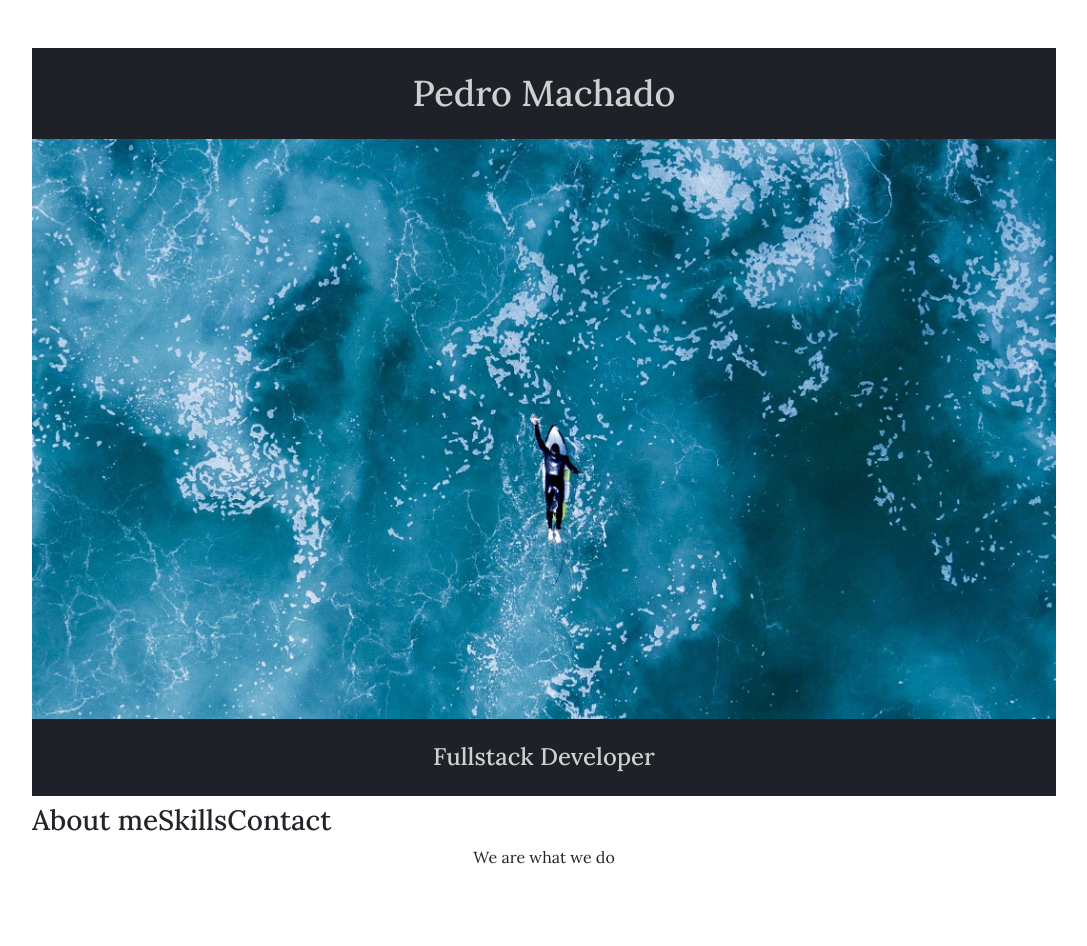
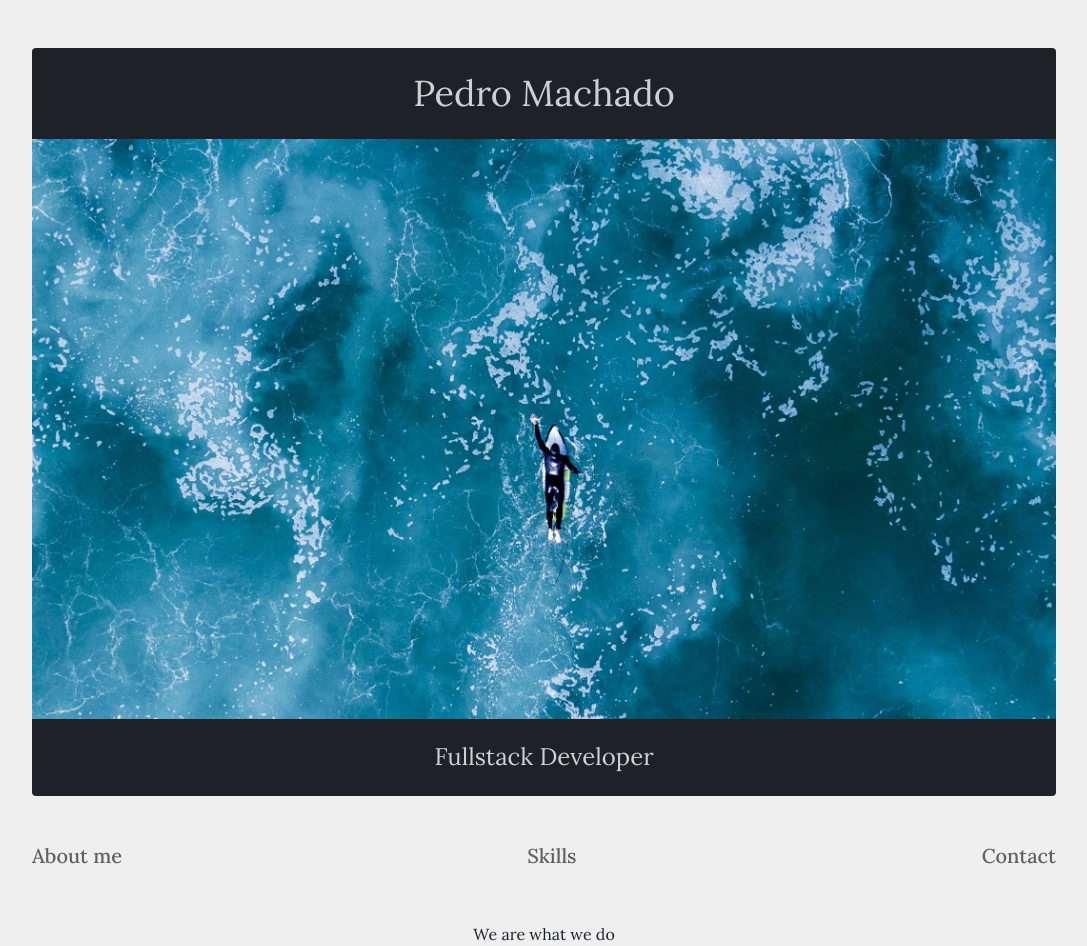
Before and after one commit to Pedro-Mac/pedro-machado, a React (Create React App) app: page / in a window 1280 px wide. Shown: the whole page, without its empty margins (96-1183 px from the left). Before the commit the page ends 885 px from the top, so only its background shows below. Built offline with nearby package versions, Linux system fonts and the light colour scheme.

Commit message:
add styles to tabs and radius to header

```diff
--- a/src/App.jsx
+++ b/src/App.jsx
@@ -20,6 +20,7 @@ class App extends Component {
   };
 
   render() {
+    const activeTab = this.state.activeTab;
     return (
       <div className="App">
         <section className="Header">
@@ -30,17 +31,47 @@ class App extends Component {
             <img src="/images/small.jpg" alt="cover" />
             {/* <img src="#" alt="cover" /> */}
           </div>
-          <div>
+          <div className="Stack">
             <h2 className="py-4">Fullstack Developer</h2>
           </div>
         </section>
-        <section>
-          <div className="d-flex">
-            <h3 onClick={() => this.handleTabChange("about")}>About me</h3>
-            <h3 onClick={() => this.handleTabChange("skills")}>Skills</h3>
-            <h3 onClick={() => this.handleTabChange("contact")}>Contact</h3>
+        <section className="Info-Container mt-5">
+          <div className="d-flex justify-content-between">
+            <div
+              className="Tab-Container"
+              style={{ backgroundColor: activeTab === "about" && "#1e2228" }}
+            >
+              <h3
+                onClick={() => this.handleTabChange("about")}
+                style={{ color: activeTab === "about" && "#1e2228" }}
+              >
+                About me
+              </h3>
+            </div>
+            <div
+              className="Tab-Container"
+              style={{ backgroundColor: activeTab === "skills" && "#1e2228" }}
+            >
+              <h3
+                onClick={() => this.handleTabChange("skills")}
+                style={{ color: activeTab === "skills" && "#1e2228" }}
+              >
+                Skills
+              </h3>
+            </div>
+            <div
+              className="Tab-Container"
+              style={{ backgroundColor: activeTab === "contact" && "#1e2228" }}
+            >
+              <h3
+                onClick={() => this.handleTabChange("contact")}
+                style={{ color: activeTab === "contact" && "#1e2228" }}
+              >
+                Contact
+              </h3>
+            </div>
           </div>
-          <div>
+          <div className="Text-Container mt-5">
             {(!this.state.activeTab && (
               <>
                 <p>We are what we do</p>
--- a/src/App.scss
+++ b/src/App.scss
@@ -6,6 +6,7 @@
 
   .Header {
     margin: 3rem 0 0 0;
+
     div {
       color: #d0d0d0;
       background-color: #1e2228;
@@ -13,16 +14,56 @@
 
       h1 {
         font-size: 36px;
+        font-weight: 300;
         margin: 0;
       }
 
       h2 {
         font-size: 24px;
+        font-weight: 300;
       }
 
       img {
         width: 100%;
       }
     }
+
+    .Name {
+      border-top-left-radius: 4px;
+      border-top-right-radius: 4px;
+    }
+
+    .Stack {
+      border-bottom-left-radius: 4px;
+      border-bottom-right-radius: 4px;
+    }
+  }
+
+  .Info-Container {
+    color: #1e2228;
+    div {
+      .Tab-Container {
+        cursor: pointer;
+        padding-bottom: 2px;
+
+        h3 {
+          width: 100%;
+          font-size: 1.25rem;
+          background-color: #efefef;
+          color: #5f5f5f;
+          margin: 0;
+          padding-bottom: 4px;
+        }
+
+        h3:hover {
+          color: #1e2228;
+        }
+      }
+
+      .Tab-Container:hover {
+        transition: background-color 0.3s ease;
+        background-color: #1e2228;
+      }
+    }
   }
 }
--- a/src/index.scss
+++ b/src/index.scss
@@ -1,4 +1,9 @@
 @import url("https://fonts.googleapis.com/css2?family=Lora:ital,wght@0,400;0,500;0,562;0,600;0,700;1,400;1,500;1,562;1,600;1,700&display=swap");
+
+html {
+  height: 100%;
+  background-color: #efefef;
+}
 
 body {
   margin: 0;
@@ -9,6 +14,7 @@ body {
 
   #root {
     width: 100%;
+    background-color: #efefef;
   }
 }
 
```
Also changed, not shown: src/components/Tab/Tab.scss (added), src/components/Tab/index.jsx (added), src/components/TabText/TabText.scss (added).
